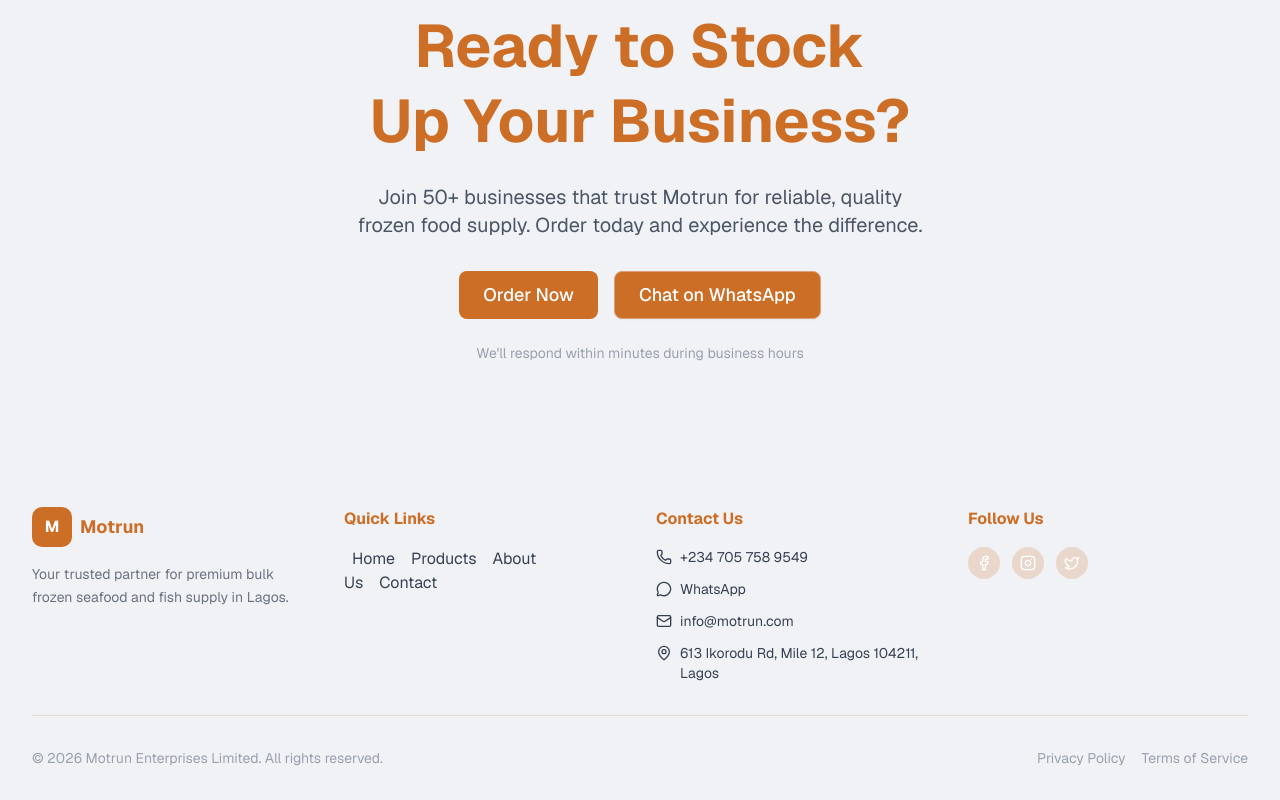
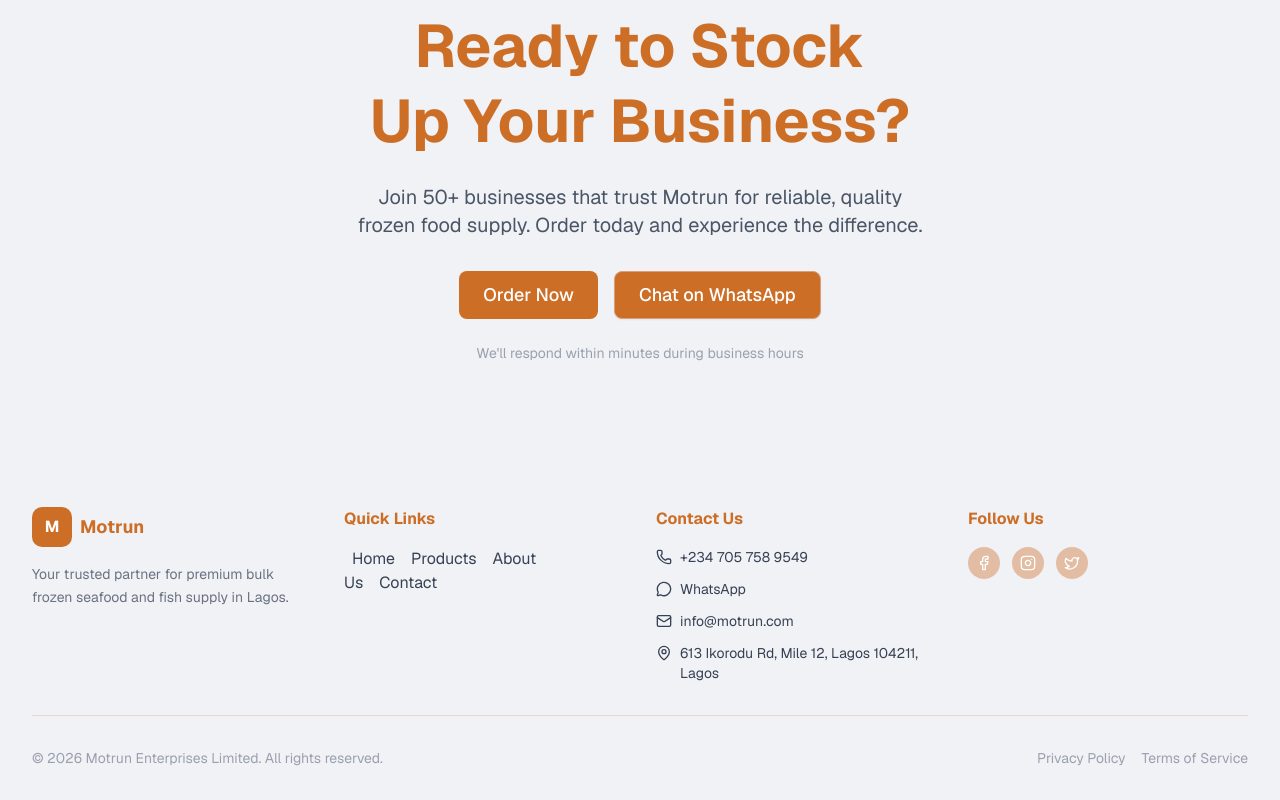
Before and after one commit to sylviaOsinaku/motrunenterprise, a Next.js app: page / in a window 1280 px wide. Shown: the part 4666-5466 px from the top of the page. Built offline with nearby package versions, Linux system fonts and the light colour scheme.

Commit message:
Update social media button styles in Footer component

```diff
--- a/components/Footer.tsx
+++ b/components/Footer.tsx
@@ -73,6 +73,7 @@ export function Footer() {
             </div>
           </div>
 
+
           {/* Social Media */}
           <div>
             <h4 className="font-bold mb-4 text-primary">Follow Us</h4>
@@ -81,7 +82,7 @@ export function Footer() {
                 href="https://www.facebook.com/share/18Pe8JYRZv/"
                 target="_blank"
                 rel="noopener noreferrer"
-                className="bg-primary/20 hover:bg-primary p-2 rounded-full transition-colors"
+                className="bg-primary/40 hover:bg-primary p-2 rounded-full transition-colors"
               >
                 <Facebook className="w-4 h-4" />
               </a>
@@ -89,7 +90,7 @@ export function Footer() {
                 href="https://www.instagram.com/motrunenterprises?igsh=MXNoOWNvNHA2bXdtNA=="
                 target="_blank"
                 rel="noopener noreferrer"
-                className="bg-primary/20 hover:bg-primary p-2 rounded-full transition-colors"
+                className="bg-primary/40 hover:bg-primary p-2 rounded-full transition-colors"
               >
                 <Instagram className="w-4 h-4" />
               </a>
@@ -97,7 +98,7 @@ export function Footer() {
                 href="https://twitter.com"
                 target="_blank"
                 rel="noopener noreferrer"
-                className="bg-primary/20 hover:bg-primary p-2 rounded-full transition-colors"
+                className="bg-primary/40 hover:bg-primary p-2 rounded-full transition-colors"
               >
                 <Twitter className="w-4 h-4" />
               </a>
```
